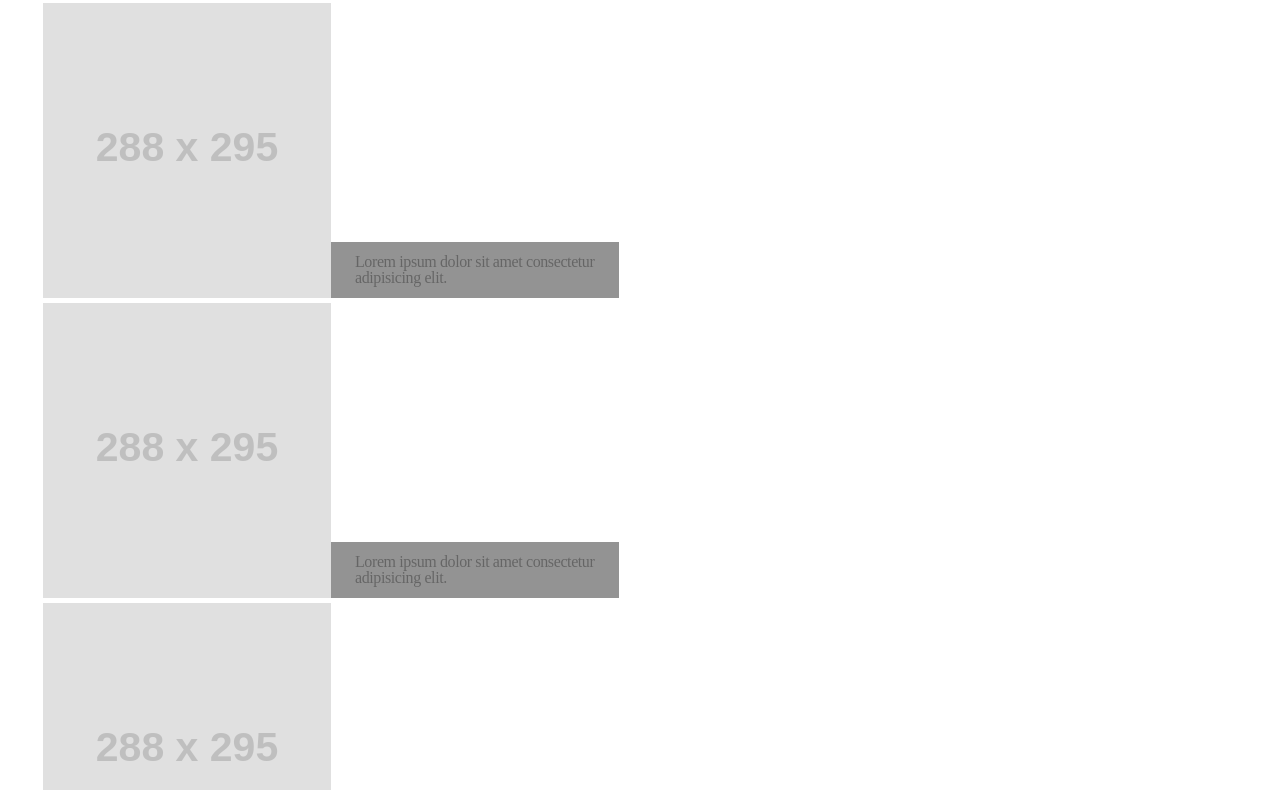
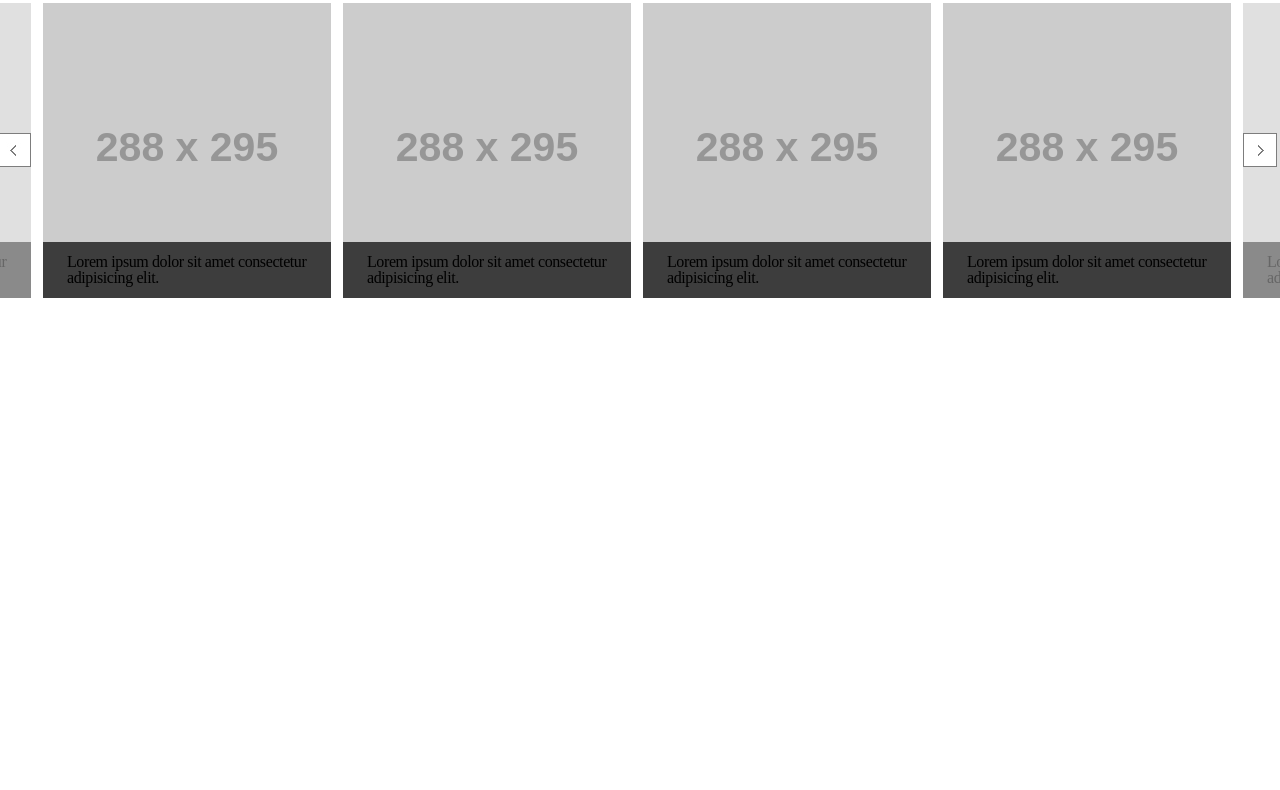
Before and after one commit to bywoch/press_release_list, a plain HTML site: page index.html in a window 1280 px wide. Shown: the part 147-937 px from the top of the page. After the commit the page ends 800 px from the top, so only its background shows below. Drawn offline with Linux system fonts and the light colour scheme; placeholder pictures from the web are drawn by us.

Commit message:
update PRL

```diff
--- a/css/common.css
+++ b/css/common.css
@@ -18,7 +18,7 @@ button span {position: relative;}
 .main-pr {overflow: hidden; margin-bottom: 70px; position: relative;}
 .main-pr h3 {width: 1200px; margin: 0 auto; font-size: 34px; padding: 80px 0 20px;}
 .main-pr .pr-slide .slick-arrow {position: absolute; top: 130px; width: 34px; height: 34px; display: inline-block; text-indent: -9999px; cursor: pointer; z-index: 100;}
-.main-pr .pr-slide .slick-prev {left: -37px; background: url(../images/btn_left_pr.jpg) no-repeat;}
+.main-pr .pr-slide .slick-prev {left: -43px;background: url(../images/btn_left_pr.jpg) no-repeat;}
 .main-pr .pr-slide .slick-next {right: -37px; background: url(../images/btn_right_pr.jpg) no-repeat;}
 .main-pr .btn-pr {position: absolute; right: 50%; top: 90px; margin-right: -597px;}
 .pr-slide {width: 1200px; margin: 0 auto;}
--- /dev/null
+++ b/css/slick.min.css
@@ -0,0 +1,2 @@
+.slick-slider{position:relative;display:block;box-sizing:border-box;-webkit-user-select:none;-moz-user-select:none;-ms-user-select:none;user-select:none;-webkit-touch-callout:none;-khtml-user-select:none;-ms-touch-action:pan-y;touch-action:pan-y;-webkit-tap-highlight-color:transparent}.slick-list{position:relative;display:block;overflow:hidden;margin:0;padding:0}.slick-list:focus{outline:0}.slick-list.dragging{cursor:pointer;cursor:hand}.slick-slider .slick-list,.slick-slider .slick-track{-webkit-transform:translate3d(0,0,0);-moz-transform:translate3d(0,0,0);-ms-transform:translate3d(0,0,0);-o-transform:translate3d(0,0,0);transform:translate3d(0,0,0)}.slick-track{position:relative;top:0;left:0;display:block;margin-left:auto;margin-right:auto}.slick-track:after,.slick-track:before{display:table;content:''}.slick-track:after{clear:both}.slick-loading .slick-track{visibility:hidden}.slick-slide{display:none;float:left;height:100%;min-height:1px}[dir=rtl] .slick-slide{float:right}.slick-slide img{display:block}.slick-slide.slick-loading img{display:none}.slick-slide.dragging img{pointer-events:none}.slick-initialized .slick-slide{display:block}.slick-loading .slick-slide{visibility:hidden}.slick-vertical .slick-slide{display:block;height:auto;border:1px solid transparent}.slick-arrow.slick-hidden{display:none}
+/*# sourceMappingURL=slick.min.css.map */
--- a/index.html
+++ b/index.html
@@ -4,9 +4,12 @@
 <head>
     <meta charset="UTF-8">
     <meta name="viewport" content="width=device-width, initial-scale=1.0">
+    <link href="css/slick.min.css" rel="stylesheet" type="text/css">
+    <link href="css/common.css" rel="stylesheet" type="text/css">
+    <script src="js/jquery-1.12.3.min.js"></script>
+    <script src="js/slick.min.js"></script>
+    <script src="js/common.js"></script>
     <title>Press Release List</title>
-    <link href="css/common.css" rel="stylesheet" type="text/css">
-    <script src="js/common.js"></script>
 </head>
 
 <body>
@@ -26,73 +29,73 @@
         </div>
         <div id="container" role="main">
             <section class="main-pr">
-                <h3>PR</h3>
+                <h3>Press Release List</h3>
                 <div class="pr-slide-wrap">
                     <div class="pr-slide">
                         <!-- 게시판 8개 불러오기  -->
                         <div class="item">
                             <a href="#">
+                                <span class="txt">Lorem ipsum dolor sit amet consectetur adipisicing elit.</span>
                                 <span class="img">
-                                    <img src="https://via.placeholder.com/288x295" alt="via.placeholder.com/288x295">
+                                    <img src="https://via.placeholder.com/288x295?text=Image" alt="via.placeholder.com/288x295">
                                 </span>
-                                <span class="txt">Lorem ipsum dolor sit amet consectetur adipisicing elit.</span>
                             </a>
                         </div>
                         <div class="item">
                             <a href="#">
+                                <span class="txt">Lorem ipsum dolor sit amet consectetur adipisicing elit.</span>
                                 <span class="img">
-                                    <img src="https://via.placeholder.com/288x295" alt="via.placeholder.com/288x295">
+                                    <img src="https://via.placeholder.com/288x295?text=Image" alt="via.placeholder.com/288x295">
                                 </span>
-                                <span class="txt">Lorem ipsum dolor sit amet consectetur adipisicing elit.</span>
                             </a>
                         </div>
                         <div class="item">
                             <a href="#">
+                                <span class="txt">Lorem ipsum dolor sit amet consectetur adipisicing elit.</span>
                                 <span class="img">
-                                    <img src="https://via.placeholder.com/288x295" alt="via.placeholder.com/288x295">
+                                    <img src="https://via.placeholder.com/288x295?text=Image" alt="via.placeholder.com/288x295">
                                 </span>
-                                <span class="txt">Lorem ipsum dolor sit amet consectetur adipisicing elit.</span>
                             </a>
                         </div>
                         <div class="item">
                             <a href="#">
+                                <span class="txt">Lorem ipsum dolor sit amet consectetur adipisicing elit.</span>
                                 <span class="img">
-                                    <img src="https://via.placeholder.com/288x295" alt="via.placeholder.com/288x295">
+                                    <img src="https://via.placeholder.com/288x295?text=Image" alt="via.placeholder.com/288x295">
                                 </span>
-                                <span class="txt">Lorem ipsum dolor sit amet consectetur adipisicing elit.</span>
                             </a>
                         </div>
                         <div class="item">
                             <a href="#">
+                                <span class="txt">Lorem ipsum dolor sit amet consectetur adipisicing elit.</span>
                                 <span class="img">
-                                    <img src="https://via.placeholder.com/288x295" alt="via.placeholder.com/288x295">
+                                    <img src="https://via.placeholder.com/288x295?text=Image" alt="via.placeholder.com/288x295">
                                 </span>
-                                <span class="txt">Lorem ipsum dolor sit amet consectetur adipisicing elit.</span>
                             </a>
                         </div>
 
                         <div class="item">
                             <a href="#">
+                                <span class="txt">Lorem ipsum dolor sit amet consectetur adipisicing elit.</span>
                                 <span class="img">
-                                    <img src="https://via.placeholder.com/288x295" alt="via.placeholder.com/288x295">
+                                    <img src="https://via.placeholder.com/288x295?text=Image" alt="via.placeholder.com/288x295">
                                 </span>
-                                <span class="txt">Lorem ipsum dolor sit amet consectetur adipisicing elit.</span>
                             </a>
                         </div>
                         <div class="item">
                             <a href="#">
+                                <span class="txt">Lorem ipsum dolor sit amet consectetur adipisicing elit.</span>
                                 <span class="img">
-                                    <img src="https://via.placeholder.com/288x295" alt="via.placeholder.com/288x295">
+                                    <img src="https://via.placeholder.com/288x295?text=Image" alt="via.placeholder.com/288x295">
                                 </span>
-                                <span class="txt">Lorem ipsum dolor sit amet consectetur adipisicing elit.</span>
                             </a>
                         </div>
                         <div class="item">
                             <a href="#">
+                                <span class="txt">Lorem ipsum dolor sit amet consectetur adipisicing elit.</span>
                                 <span class="img">
-                                    <img src="https://via.placeholder.com/288x295" alt="via.placeholder.com/288x295">
+                                    <img src="https://via.placeholder.com/288x295?text=Image" alt="via.placeholder.com/288x295">
                                 </span>
-                                <span class="txt">Lorem ipsum dolor sit amet consectetur adipisicing elit.</span>
                             </a>
                         </div>
                     </div>
--- a/js/common.js
+++ b/js/common.js
@@ -1,3 +1,28 @@
 $(document).ready(function () {
+    window.onload = function () {
+        $('.pr-slide').slick({
+            infinite: true,
+            slidesToShow: 4,
+            slidesToScroll: 1,
+            dots: false,
+            arrows: true,
+            draggable: false
+        });
+        $(".main-pr .pr-slide .slick-prev").text('이전');
+        $(".main-pr .pr-slide .slick-next").text('다음');
 
+        // slick pr 웹 접근성
+        $('.slick-list .slick-active, .slick-list .slick-slide a').removeAttr('tabindex');
+        $('.slick-list .item a').hide();
+        $('.slick-list .slick-active a').show();
+        $('.slick-list .slick-active').last().next().find('a').show();
+        $('.slick-list .slick-current').prev().find('a').show();
+
+        $('.slick-arrow').click(function () {
+            $('.slick-list .slick-active a').show();
+            $('.slick-list .slick-active').last().next().find('a').show();
+            $('.slick-list .slick-current').prev().find('a').show();
+        });
+
+    }
 });
```
Also changed, not shown: 1 other file.
